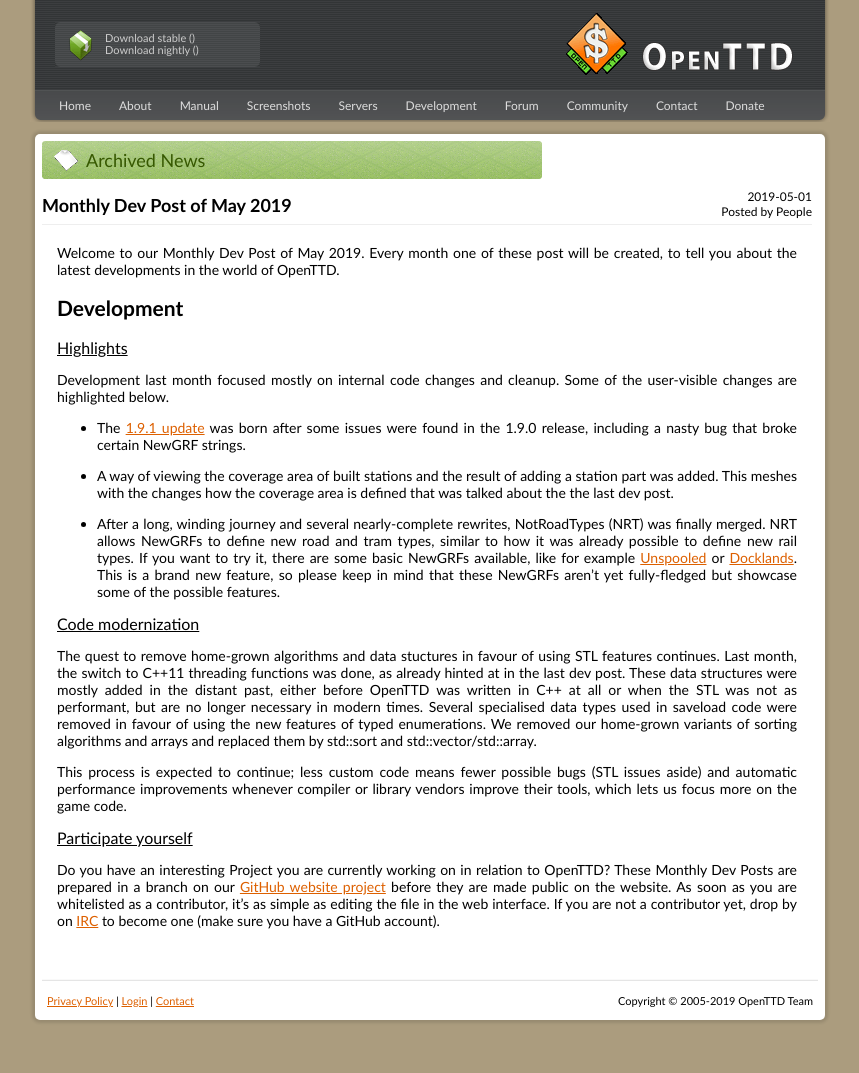
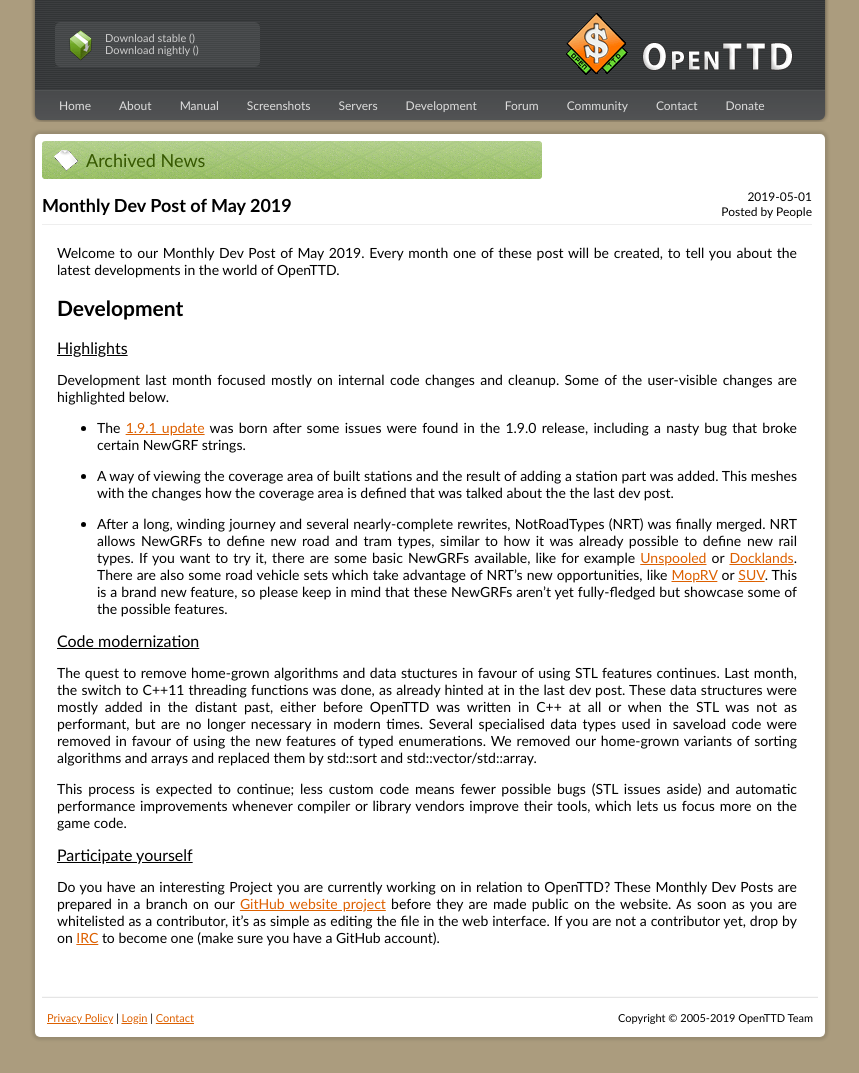
Before and after one commit to OpenTTD/website, a Jekyll site: the page built from _posts/2019-05-01-monthly-dev-post.md, in a window 1280 px wide. Shown: the whole page, without its empty margins (210-1069 px from the left). Built offline with Jekyll 4.4.1, drawn with Linux system fonts in a browser that asks for light colours.

Commit message:
Add: Some NRT vehicle set links.

```diff
--- a/_posts/2019-05-01-monthly-dev-post.md
+++ b/_posts/2019-05-01-monthly-dev-post.md
@@ -23,6 +23,7 @@
 * After a long, winding journey and several nearly-complete rewrites, NotRoadTypes (NRT) was finally merged.
 NRT allows NewGRFs to define new road and tram types, similar to how it was already possible to define new rail types.
 If you want to try it, there are some basic NewGRFs available, like for example [Unspooled](https://www.tt-forums.net/viewtopic.php?f=26&t=75986) or [Docklands](https://www.tt-forums.net/viewtopic.php?f=67&t=75941).
+There are also some road vehicle sets which take advantage of NRT's new opportunities, like [MopRV](https://www.tt-forums.net/viewtopic.php?p=1203552#p1203552) or [SUV](https://www.tt-forums.net/viewtopic.php?f=26&t=82984).
 This is a brand new feature, so please keep in mind that these NewGRFs aren't yet fully-fledged but showcase some of the possible features.
 
 ### Code modernization
```
